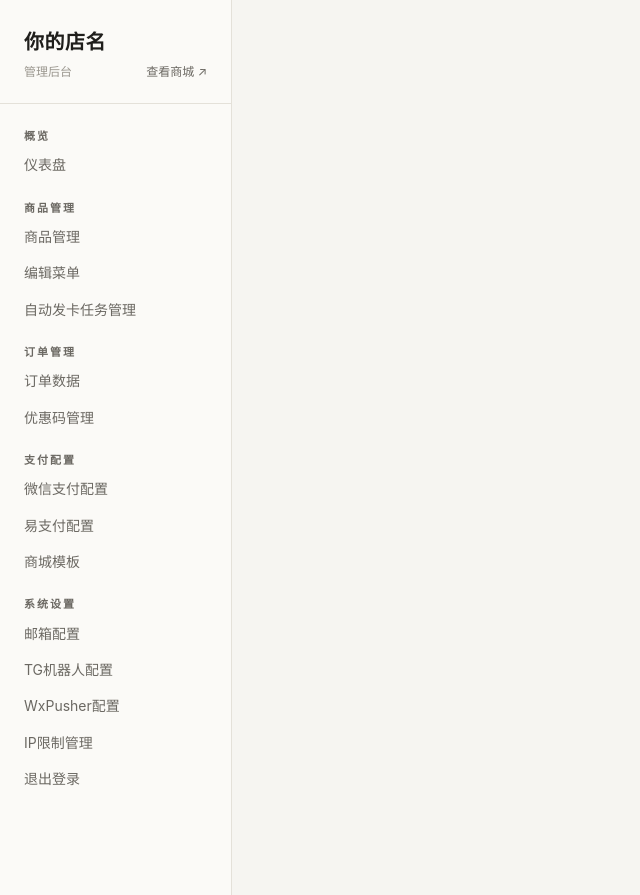
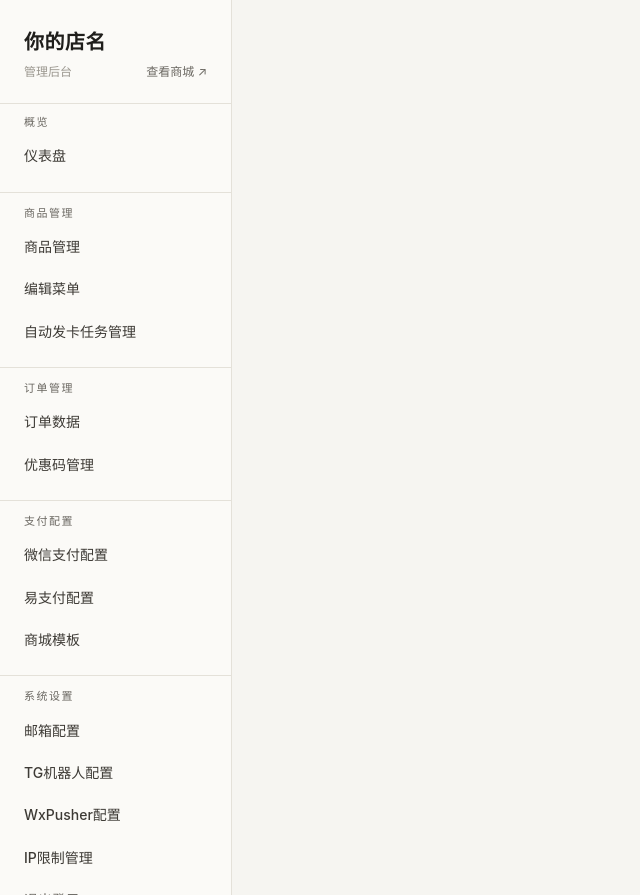
Before and after one commit to jasonpan168/ajie-shop, a PHP site: page /admin/includes/header.php in a window 1280 px wide. Shown: the whole page, without its empty margins (0-640 px from the left). Run offline with PHP 8.4, Linux system fonts and the light colour scheme; the template is opened without the code that fills it, so the values that code supplies are empty.

Commit message:
style(admin): 内容区按屏宽铺满、超宽屏居中；菜单分组标题与菜单项明确区分
Co-Authored-By: Claude Opus 5.5 (1M context) <noreply@anthropic.com>

```diff
--- a/admin/css/admin-style.css
+++ b/admin/css/admin-style.css
@@ -20,6 +20,7 @@
   --a-serif: "Noto Serif SC", "Source Han Serif SC", "Songti SC", "STSong", serif;
   --a-sans: -apple-system, BlinkMacSystemFont, "PingFang SC", "Hiragino Sans GB", "Microsoft YaHei", "Segoe UI", sans-serif;
   --a-side-w: 232px;
+  --a-content-max: 1600px;  /* 超宽屏时内容区最大宽度，居中显示 */
 }
 
 html, body { background: var(--a-bg); }
@@ -74,35 +75,48 @@ a:hover { color: var(--a-accent); text-decoration: none; }
 .admin-brand a { color: var(--a-muted); font-size: 12px; }
 .admin-brand a:hover { color: var(--a-accent); }
 .sidebar .nav-item { width: 100%; }
+.sidebar .nav-item:has(> .sidebar-heading) { margin-top: 14px; padding-top: 14px; border-top: 1px solid var(--a-line); }
+.sidebar .nav-item:first-child:has(> .sidebar-heading) { margin-top: 0; padding-top: 4px; border-top: 0; }
+/* 分组标题：小号灰字、不可点，仅作分类 */
 .sidebar-heading {
-  margin: 18px 0 4px !important;
+  margin: 0 0 6px !important;
   padding: 0 24px !important;
   font-size: 11px;
-  font-weight: 600;
-  letter-spacing: 2px;
+  font-weight: 500;
+  letter-spacing: 1.5px;
   color: var(--a-faint) !important;
+  cursor: default;
+  user-select: none;
 }
+/* 菜单项：缩进、成块、悬停变色，明确是可点的按钮 */
 .sidebar a.nav-link {
-  display: block;
+  display: flex;
+  align-items: center;
   position: relative;
-  padding: 7px 24px;
+  margin: 2px 12px;
+  padding: 8px 12px;
+  border-radius: 6px;
   font-size: 14px;
-  color: var(--a-muted);
+  font-weight: 500;
+  color: #3d3a35;
   border: 0;
+  cursor: pointer;
   transition: color .15s, background .15s;
 }
 .sidebar a.nav-link i { display: none; }    /* 不用线条图标，靠文字与分组识别 */
-.sidebar a.nav-link:hover { color: var(--a-ink); background: var(--a-hover); }
-.sidebar a.nav-link.active { color: var(--a-ink); font-weight: 600; background: var(--a-hover); }
+.sidebar a.nav-link:hover { color: var(--a-ink); background: #ece9e1; }
+.sidebar a.nav-link.active { color: var(--a-ink); font-weight: 600; background: #e7e3d9; }
 .sidebar a.nav-link.active::before {
   content: "";
   position: absolute;
-  left: 0;
-  top: 6px;
-  bottom: 6px;
-  width: 2px;
+  left: -12px;
+  top: 8px;
+  bottom: 8px;
+  width: 3px;
+  border-radius: 0 2px 2px 0;
   background: var(--a-accent);
 }
+.sidebar a.nav-link[href="logout.php"] { color: var(--a-muted); }
 
 /* ---------- 内容区 ---------- */
 .content {
@@ -113,8 +127,10 @@ a:hover { color: var(--a-accent); text-decoration: none; }
   background: var(--a-bg);
 }
 /* 页头已打开一层 .content，各页面又套了一层：内层不再重复留侧边栏的位置 */
-.content .content { margin-left: 0; width: 100%; padding: 0; min-height: 0; max-width: 1280px; }
-.content > .content, .content > .container, .content > .container-fluid { max-width: 1280px; }
+.content .content { margin-left: auto; margin-right: auto; width: 100%; padding: 0; min-height: 0; }
+/* 内容铺满侧边栏右侧；超宽屏时限宽并左右居中 */
+.content > * { max-width: var(--a-content-max); margin-left: auto; margin-right: auto; }
+.content > .content, .content > .container, .content > .container-fluid { max-width: var(--a-content-max); }
 
 h1, .h1 {
   font-family: var(--a-serif);
@@ -313,8 +329,9 @@ textarea.form-control { min-height: 96px; }
   .sidebar .nav { flex-direction: row !important; flex-wrap: nowrap; }
   .sidebar .nav-item { width: auto; }
   .sidebar-heading { display: none; }
-  .sidebar a.nav-link { padding: 14px 12px; white-space: nowrap; }
-  .sidebar a.nav-link.active::before { left: 12px; right: 12px; top: auto; bottom: 0; width: auto; height: 2px; }
+  .sidebar .nav-item:has(> .sidebar-heading) { display: none; }
+  .sidebar a.nav-link { margin: 6px 2px; padding: 8px 12px; white-space: nowrap; }
+  .sidebar a.nav-link.active::before { display: none; }
   .content { margin-left: 0; width: 100%; padding: 20px 16px 48px; }
   h1, .h1 { font-size: 24px; margin-bottom: 18px !important; }
   .card-body { padding: 16px; }
@@ -357,3 +374,6 @@ body > .container-fluid { padding: 0; }
   .row > .col-md-3 .card { margin-bottom: 0; }
   .row > .col-md-3 .card-body { padding: 14px; }
 }
+/* 栅格行保留 Bootstrap 的负边距，与标题左对齐 */
+.content > .row { margin-left: -15px; margin-right: -15px; max-width: none; }
+@media (max-width: 767.98px) { .content > .row { margin-left: -6px; margin-right: -6px; } }
--- a/admin/includes/header.php
+++ b/admin/includes/header.php
@@ -11,7 +11,7 @@
   <!-- Font Awesome 图标 -->
   <link rel="stylesheet" href="https://cdnjs.cloudflare.com/ajax/libs/font-awesome/5.15.4/css/all.min.css" integrity="sha384-DyZ88mC6Up2uqS4h/KRgHuoeGwBcD4Ng9SiP4dIRy0EXTlnuz47vAwmeGwVChigm" crossorigin="anonymous" referrerpolicy="no-referrer">
   <!-- 自定义样式 -->
-  <link rel="stylesheet" href="/admin/css/admin-style.css?v=20261010-4">
+  <link rel="stylesheet" href="/admin/css/admin-style.css?v=20261010-8">
   <!-- Chart.js 库 -->
   <script src="https://cdn.jsdelivr.net/npm/chart.js@4.4.3/dist/chart.umd.min.js" integrity="sha384-JUh163oCRItcbPme8pYnROHQMC6fNKTBWtRG3I3I0erJkzNgL7uxKlNwcrcFKeqF" crossorigin="anonymous" referrerpolicy="no-referrer"></script>
 </head>
```
Also changed, not shown: admin/storefront_themes.php (+1 -1 lines).
